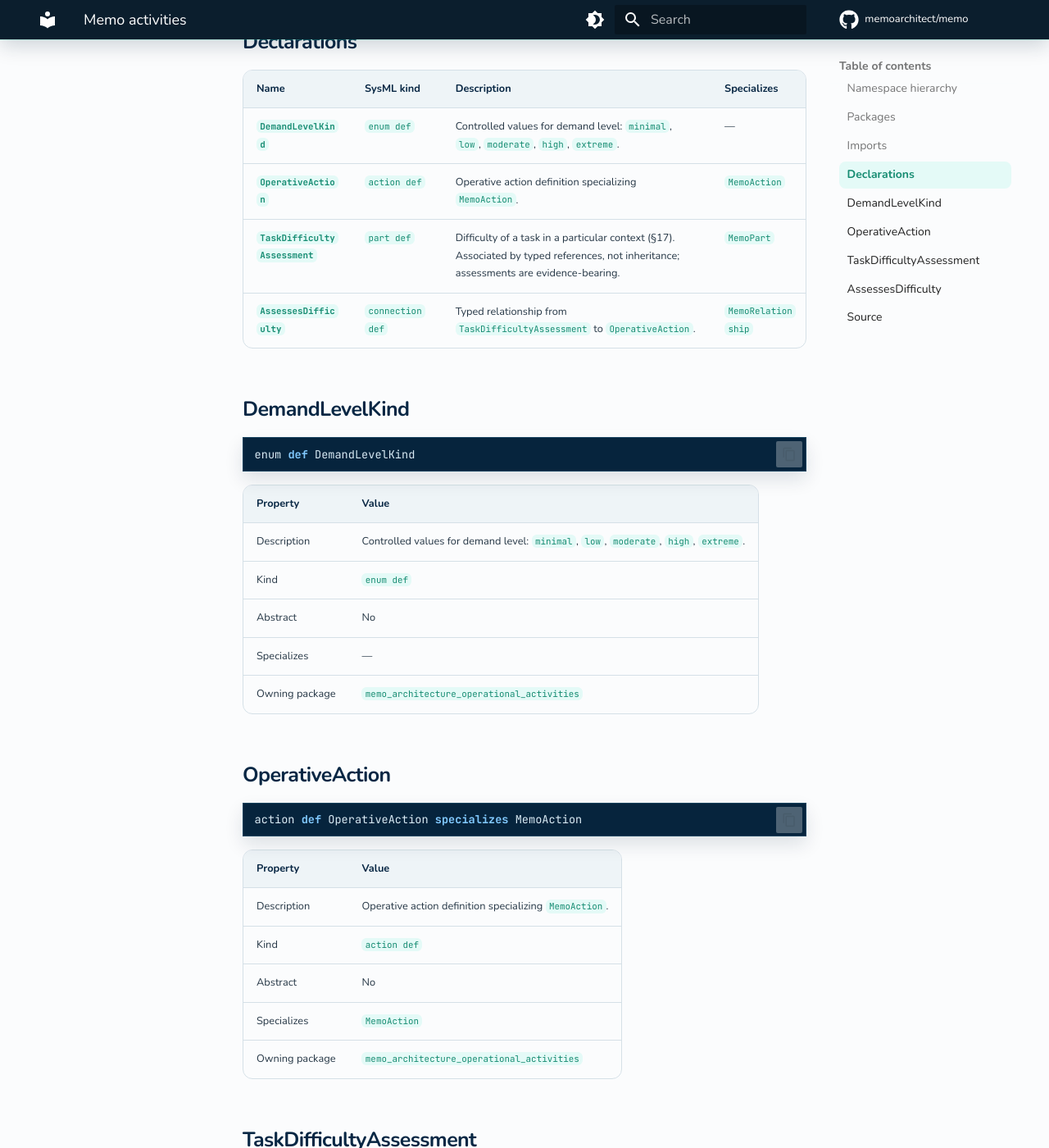
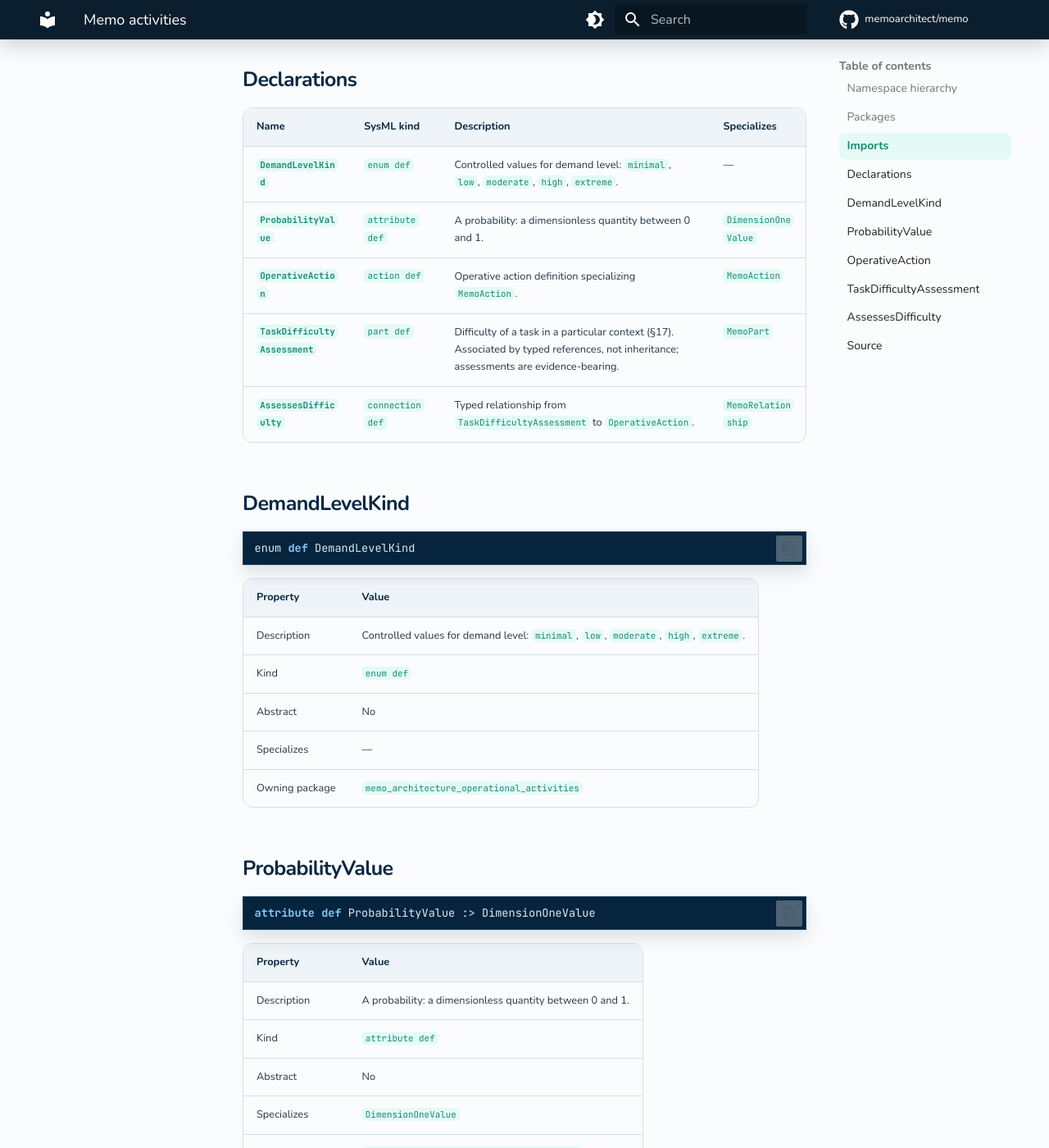
Before and after one commit to memoarchitect/memo, an MkDocs documentation site: the page built from docs/sysml-api/architecture/operational/activities/memo_activities.md, in a window 1280 px wide and 1400 px high, scrolled down 1334 px. Shown: the whole window at 82% size. Built offline with MkDocs 1.6.1 and Material for MkDocs 9.7.7, drawn with Linux system fonts in a browser that asks for light colours; comment, search, counter and statistics services are not loaded; some of the changed text lies outside the part shown.

Commit message:
OperativeAction: instruments, targets, planned success probability; OperativeScenario: likelihood
Probabilities are ProbabilityValue, a dimensionless quantity constrained to 0..1.
All three are level-2 numbers, per variant.

Co-Authored-By: Claude Opus 5.5 <noreply@anthropic.com>

````diff
--- a/docs/sysml-api/architecture/operational/activities/memo_activities.md
+++ b/docs/sysml-api/architecture/operational/activities/memo_activities.md
@@ -26,6 +26,7 @@
 | private | `memo_core_stdlib_quantities::*` |
 | private | `Metaobjects::SemanticMetadata` |
 | private | `ScalarValues::*` |
+| private | `MeasurementReferences::DimensionOneValue` |
 | private | `memo_core_common::*` |
 | private | `memo_core_enumerations::*` |
 | private | `memo_core_relationships::*` |
@@ -37,6 +38,7 @@
 | Name | SysML kind | Description | Specializes |
 | --- | --- | --- | --- |
 | [`DemandLevelKind`](#demandlevelkind) | `enum def` | Controlled values for demand level: `minimal`, `low`, `moderate`, `high`, `extreme`. | — |
+| [`ProbabilityValue`](#probabilityvalue) | `attribute def` | A probability: a dimensionless quantity between 0 and 1. | `DimensionOneValue` |
 | [`OperativeAction`](#operativeaction) | `action def` | Operative action definition specializing `MemoAction`. | `MemoAction` |
 | [`TaskDifficultyAssessment`](#taskdifficultyassessment) | `part def` | Difficulty of a task in a particular context (§17). Associated by typed references, not inheritance; assessments are evidence-bearing. | `MemoPart` |
 | [`AssessesDifficulty`](#assessesdifficulty) | `connection def` | Typed relationship from `TaskDifficultyAssessment` to `OperativeAction`. | `MemoRelationship` |
@@ -53,6 +55,21 @@ enum def DemandLevelKind
 | Kind | `enum def` |
 | Abstract | No |
 | Specializes | — |
+| Owning package | `memo_architecture_operational_activities` |
+
+
+## ProbabilityValue
+
+```sysml
+attribute def ProbabilityValue :> DimensionOneValue
+```
+
+| Property | Value |
+| --- | --- |
+| Description | A probability: a dimensionless quantity between 0 and 1. |
+| Kind | `attribute def` |
+| Abstract | No |
+| Specializes | `DimensionOneValue` |
 | Owning package | `memo_architecture_operational_activities` |
 
 
@@ -118,6 +135,7 @@ connection def AssessesDifficulty :> MemoRelationship
         private import memo_core_stdlib_quantities::*;
         private import Metaobjects::SemanticMetadata;
         private import ScalarValues::*;
+        private import MeasurementReferences::DimensionOneValue;
 
         private import memo_core_common::*;
         private import memo_core_enumerations::*;
@@ -131,6 +149,11 @@ connection def AssessesDifficulty :> MemoRelationship
             enum moderate;
             enum high;
             enum extreme;
+        }
+
+        // A probability: a dimensionless quantity between 0 and 1.
+        attribute def ProbabilityValue :> DimensionOneValue {
+            assert constraint { self >= 0 and self <= 1 }
         }
 
         // One operational action / step. Who performs it — a human actor or the
@@ -148,6 +171,12 @@ connection def AssessesDifficulty :> MemoRelationship
             attribute criticality : CriticalityKind;
             attribute taskGoal : String;
             attribute expectedDuration : DurationValue;
+            // The planned chance the step succeeds; a number, so level 2 only.
+            attribute plannedSuccessProbability : ProbabilityValue[0..1];
+            // With what, and on what: the resources the step uses and the parts it acts on, whatever
+            // they are (anatomy, a needle, a specimen, the instrument itself).
+            ref instruments : MemoResource[0..*];
+            ref targets : MemoPart[0..*];
             attribute frequencyOfUse : String;
             attribute potentialHarm : String[0..1];
             attribute severityIfFailed : SeverityKind[0..1];
````
Also changed, not shown: docs/ontology/_generated/operational.md (+1 -0 lines), docs/sysml-api/architecture/operational/scenarios/memo_scenarios.md (+3 -0 lines), docs/sysml-api/elements.md (+1 -0 lines), docs/sysml-api/hierarchy.md (+1 -0 lines), 2 other files.
